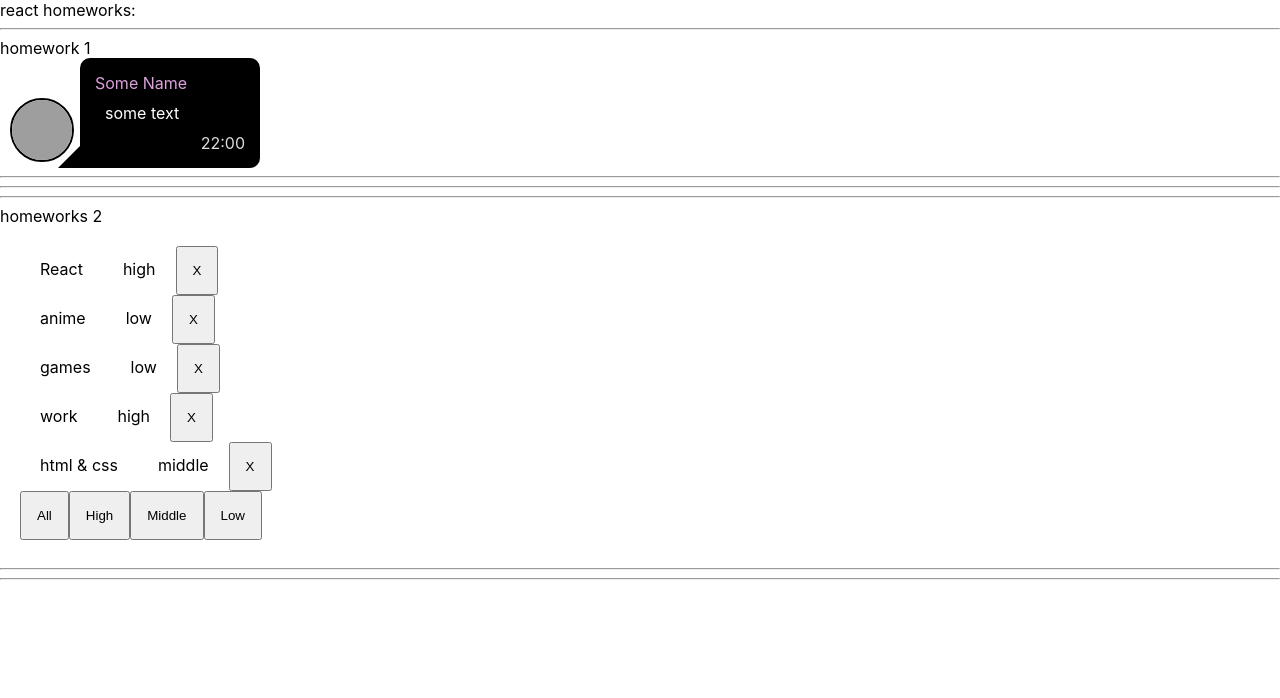
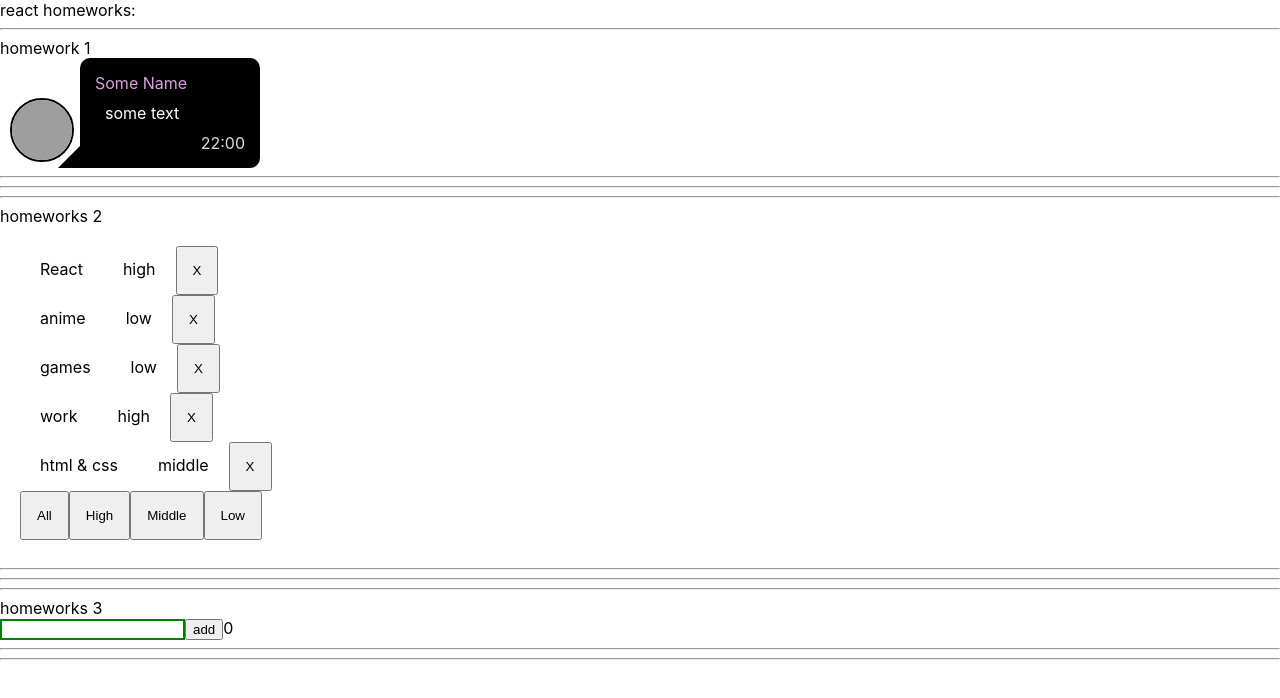
Before and after one commit to aleksandrasezer/ignat_hw, a React (Create React App) app: page / in a window 1280 px wide. Shown: the top 698 px of the page. Built offline with nearby package versions, Linux system fonts and the light colour scheme; grey boxes are pictures that could not be loaded.

Commit message:
HW3.15.04.21

```diff
--- a/package.json
+++ b/package.json
@@ -10,10 +10,12 @@
     "@types/node": "^12.0.0",
     "@types/react": "^17.0.0",
     "@types/react-dom": "^17.0.0",
+    "@types/uuid": "^8.3.0",
     "react": "^17.0.2",
     "react-dom": "^17.0.2",
     "react-scripts": "4.0.3",
     "typescript": "^4.1.2",
+    "uuid": "^8.3.2",
     "web-vitals": "^1.0.1"
   },
   "scripts": {
--- a/src/p1-main/m1-ui/u1-app/App.tsx
+++ b/src/p1-main/m1-ui/u1-app/App.tsx
@@ -2,6 +2,7 @@
 import s from './App.module.css'
 import HW1 from '../../../p2-homeworks/h1/HW1'
 import HW2 from "../../../p2-homeworks/h2/HW2";
+import HW3 from "../../../p2-homeworks/h3/HW3";
 
 function App() {
     return (
@@ -9,7 +10,7 @@
             <div>react homeworks:</div>
             <HW1/>
             <HW2/>
-            {/*<HW3/>*/}
+            <HW3/>
             {/*<HW4/>*/}
             {/*<HW5/>*/}
 
--- a/src/p2-homeworks/h3/Greeting.module.css
+++ b/src/p2-homeworks/h3/Greeting.module.css
@@ -5,3 +5,11 @@
 .error {
     border: 1px solid red;
 }
+
+.errorInput {
+    border: 2px solid purple;
+}
+
+.input {
+    border: 2px solid green;
+}
--- a/src/p2-homeworks/h3/Greeting.tsx
+++ b/src/p2-homeworks/h3/Greeting.tsx
@@ -1,28 +1,27 @@
-import React from 'react'
+import React, {ChangeEvent} from 'react'
 import s from './Greeting.module.css'
 
 type GreetingPropsType = {
-    name: any // need to fix any
-    setNameCallback: any // need to fix any
-    addUser: any // need to fix any
+    name: string // need to fix any
+    setNameCallback: (e: ChangeEvent<HTMLInputElement>) => void // need to fix any
+    addUser: () => void // need to fix any
     error: any // need to fix any
-    totalUsers: any // need to fix any
+    totalUsers: number // need to fix any
 }
-
-// презентационная компонента (для верстальщика)
 const Greeting: React.FC<GreetingPropsType> = (
     {name, setNameCallback, addUser, error, totalUsers} // деструктуризация пропсов
 ) => {
-    const inputClass = s.error // need to fix with (?:)
-
+    const inputClass = error ? s.errorInput : s.input
+    console.log(error)
     return (
         <div>
             <input value={name} onChange={setNameCallback} className={inputClass}/>
-            <span>{error}</span>
             <button onClick={addUser}>add</button>
             <span>{totalUsers}</span>
+            <span>{error}</span>
         </div>
     )
 }
 
+
 export default Greeting
--- a/src/p2-homeworks/h3/GreetingContainer.tsx
+++ b/src/p2-homeworks/h3/GreetingContainer.tsx
@@ -1,29 +1,33 @@
-import React, {useState} from 'react'
+import React, {ChangeEvent, useState} from 'react'
 import Greeting from './Greeting'
+import {UserType} from "./HW3";
 
 type GreetingContainerPropsType = {
-    users: any // need to fix any
-    addUserCallback: any // need to fix any
+    users: UserType[] // need to fix any
+    addUserCallback: (name: string) => void // need to fix any
 }
+const GreetingContainer: React.FC<GreetingContainerPropsType> = ({users, addUserCallback}) => { // деструктуризация пропсов
+    const [name, setName] = useState<string>('')
+    const [error, setError] = useState<string>('')
 
-// более простой и понятный для новичков
-// function GreetingContainer(props: GreetingPropsType) {
-
-// более современный и удобный для про :)
-// уровень локальной логики
-const GreetingContainer: React.FC<GreetingContainerPropsType> = ({users, addUserCallback}) => { // деструктуризация пропсов
-    const [name, setName] = useState<any>('') // need to fix any
-    const [error, setError] = useState<any>('') // need to fix any
-
-    const setNameCallback = (e: any) => { // need to fix any
-        setName('') // need to fix
+    const setNameCallback = (e: ChangeEvent<HTMLInputElement>) => {
+        if (e.currentTarget.value) {
+            setName(e.currentTarget.value)
+            setError('')
+        } if (!e.currentTarget.value) {
+            setName('')
+            setError('name is required!')
+        }
     }
+    console.log(error)
     const addUser = () => {
-        alert(`Hello  !`) // need to fix
+        addUserCallback(name)
+        alert(`Hello ${name}!`)
+        setName('')
     }
 
-    const totalUsers = 0 // need to fix
-
+    const totalUsers = users.length
+    console.log(totalUsers)
     return (
         <Greeting
             name={name}
--- a/src/p2-homeworks/h3/HW3.tsx
+++ b/src/p2-homeworks/h3/HW3.tsx
@@ -1,20 +1,21 @@
 import React, {useState} from 'react'
 import GreetingContainer from './GreetingContainer'
+import {v1} from "uuid";
 
-// types
 export type UserType = {
-    _id: any // need to fix any
-    name: any // need to fix any
+    _id: string
+    name: string
 }
+function HW3() {
+    const [users, setUsers] = useState<UserType[]>([])
 
-// уровень работы с глобальными данными
-function HW3() {
-    const [users, setUsers] = useState<any>([]) // need to fix any
-
-    const addUserCallback = (name: any) => { // need to fix any
-        setUsers([]) // need to fix
+    const addUserCallback = (name: string) => {
+        const user = {
+            _id: v1(),
+            name
+        }
+        setUsers([user,...users]) // need to fix
     }
-
     return (
         <div>
             <hr/>
```
Also changed, not shown: 1 other file (tests, documents, lock files or other folders).
